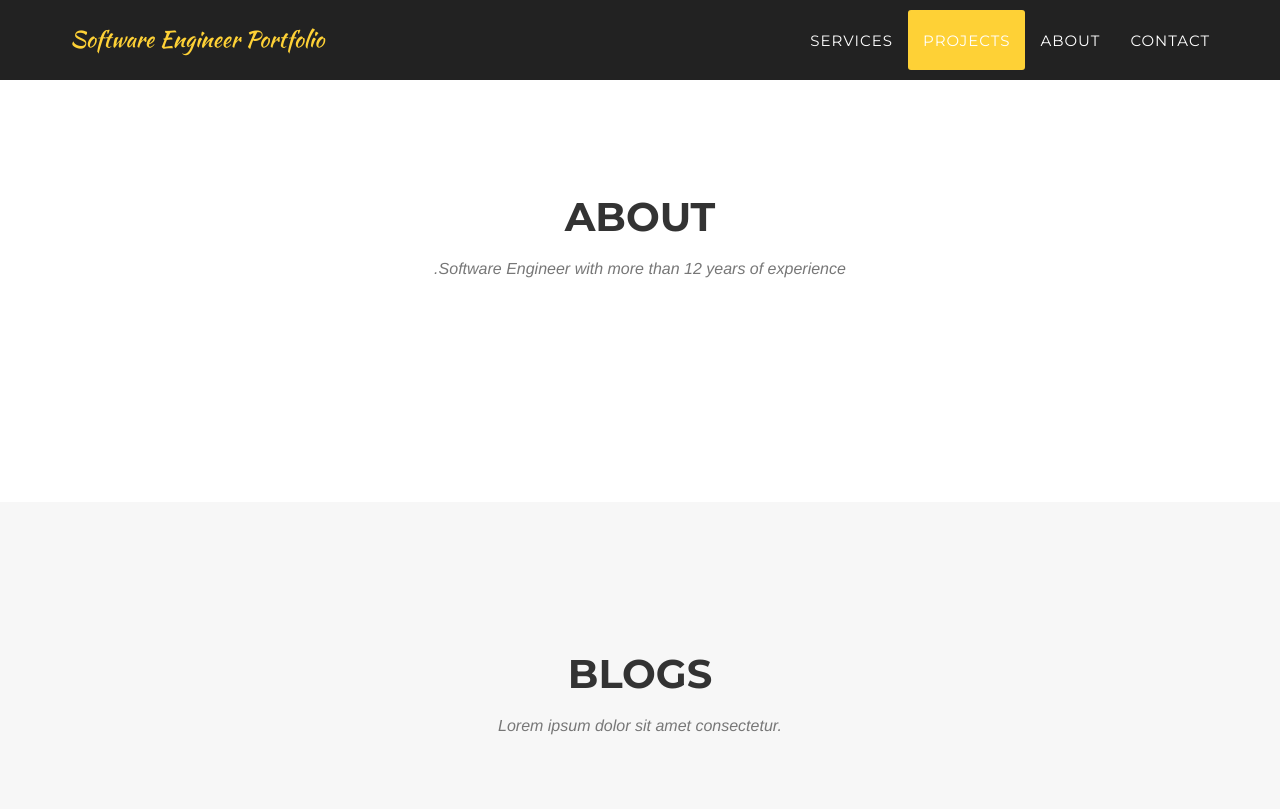
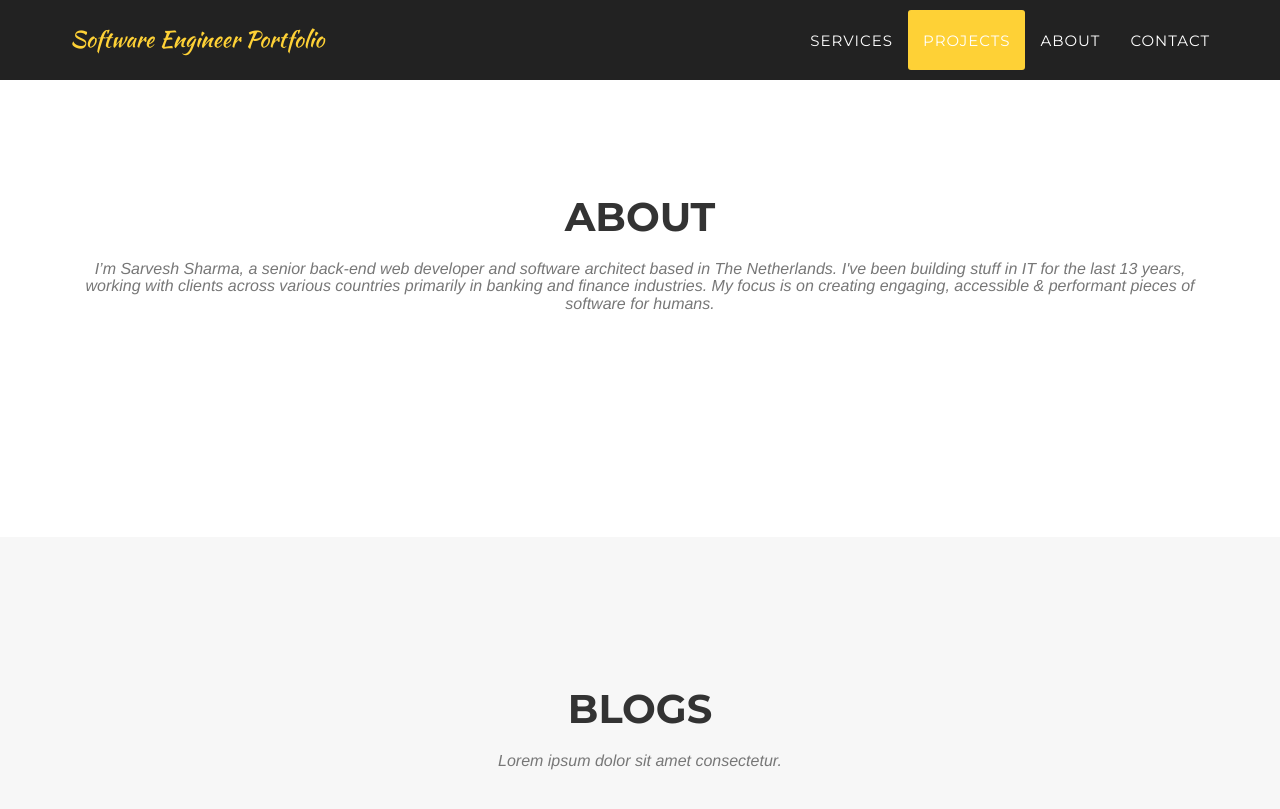
Before and after one commit to Sarvesh27Sharma/portfolio, a Jekyll site: the page built from _posts/2014-07-17-project-2.markdown, in a window 1280 px wide and 900 px high, scrolled down 2005 px. Shown: the top 809 px of the window. Built offline with Jekyll 4.4.1, drawn with Linux system fonts in a browser that asks for light colours; some web fonts are replaced.

Commit message:
- updated about - added logos for projects and clients

```diff
--- a/_includes/about.html
+++ b/_includes/about.html
@@ -4,7 +4,11 @@
             <div class="row">
                 <div class="col-lg-12 text-center">
                     <h2 class="section-heading">About</h2>
-                    <h3 class="section-subheading text-muted">.Software Engineer with more than 12 years of experience</h3>
+                    <h3 class="section-subheading text-muted">I’m Sarvesh Sharma, a senior back-end web developer and software architect based in The Netherlands.
+
+                        I've been building stuff in IT for the last 13 years, working with clients across various countries primarily in banking and finance industries.
+
+                        My focus is on creating engaging, accessible & performant pieces of software for humans.</h3>
                 </div>
             </div>
 <!--            <div class="row">-->
--- a/_includes/clients.html
+++ b/_includes/clients.html
@@ -1,22 +1,21 @@
-<!-- Clients Aside -->
-    <aside class="clients">
+ <aside class="clients">
         <div class="container">
             <div class="row">
                 <div class="col-md-3 col-sm-6">
                     <a href="#">
-                        <img src="img/logos/envato.jpg" class="img-responsive img-centered" alt="ABN AMRO Bank">
+                        <img src="img/logos/abnamro.png" class="img-responsive img-centered" alt="ABN AMRO Bank">
                     </a>
                 </div>
                 <div class="col-md-3 col-sm-6">
                     <a href="#">
-                        <img src="img/logos/designmodo.jpg" class="img-responsive img-centered" alt="ING Bank">
+                        <img src="img/logos/ing.png" class="img-responsive img-centered" alt="ING Bank">
                     </a>
                 </div>
                 <div class="col-md-3 col-sm-6">
                     <a href="#">
-                        <img src="img/logos/themeforest.jpg" class="img-responsive img-centered" alt="Tata Motors Finance Ltd">
+                        <img src="img/logos/tmfl.png" class="img-responsive img-centered" alt="Tata Motors Finance Ltd">
                     </a>
                 </div>
             </div>
         </div>
-    </aside>
+ </aside>
--- a/_includes/modals.html
+++ b/_includes/modals.html
@@ -18,16 +18,14 @@
                             <p>{{ post.description }}</p>
                             <ul class="list-inline item-details">
                                 <li>URL:
-                                    <strong><a href="http://startbootstrap.com">{{ post.url }}</a>
+                                    <strong><a href="{{ post.link }}">{{ post.link }}</a>
                                     </strong>
                                 </li>
                                 <li>Date:
-                                    <strong><a href="http://startbootstrap.com">{{ post.project-date }}</a>
-                                    </strong>
+                                    <strong>{{ post.project-date }}</strong>
                                 </li>
                                 <li>Service:
-                                    <strong><a href="http://startbootstrap.com">{{ post.category }}</a>
-                                    </strong>
+                                    <strong>{{ post.category }}</strong>
                                 </li>
                             </ul>
                             <button type="button" class="btn btn-default" data-dismiss="modal"><i class="fa fa-times"></i> Close</button>
```
Also changed, not shown: _posts/2014-07-17-project-2.markdown (+4 -4 lines), _posts/2014-07-18-project-1.markdown (+4 -4 lines), img/logos/abnamro.png (added), img/logos/aetuts.jpg (deleted), img/logos/creative-market.jpg (deleted), img/logos/designmodo.jpg (deleted), img/logos/envato.jpg (deleted), img/logos/ing.png (added), img/logos/microlancer.jpg (deleted), img/logos/themeforest.jpg (deleted), img/logos/tmfl.png (added), img/logos/wordpress.jpg (deleted), img/portfolio/receipes-thumbnail.jpg (added), img/portfolio/receipes.jpg (added), 2 more files.
